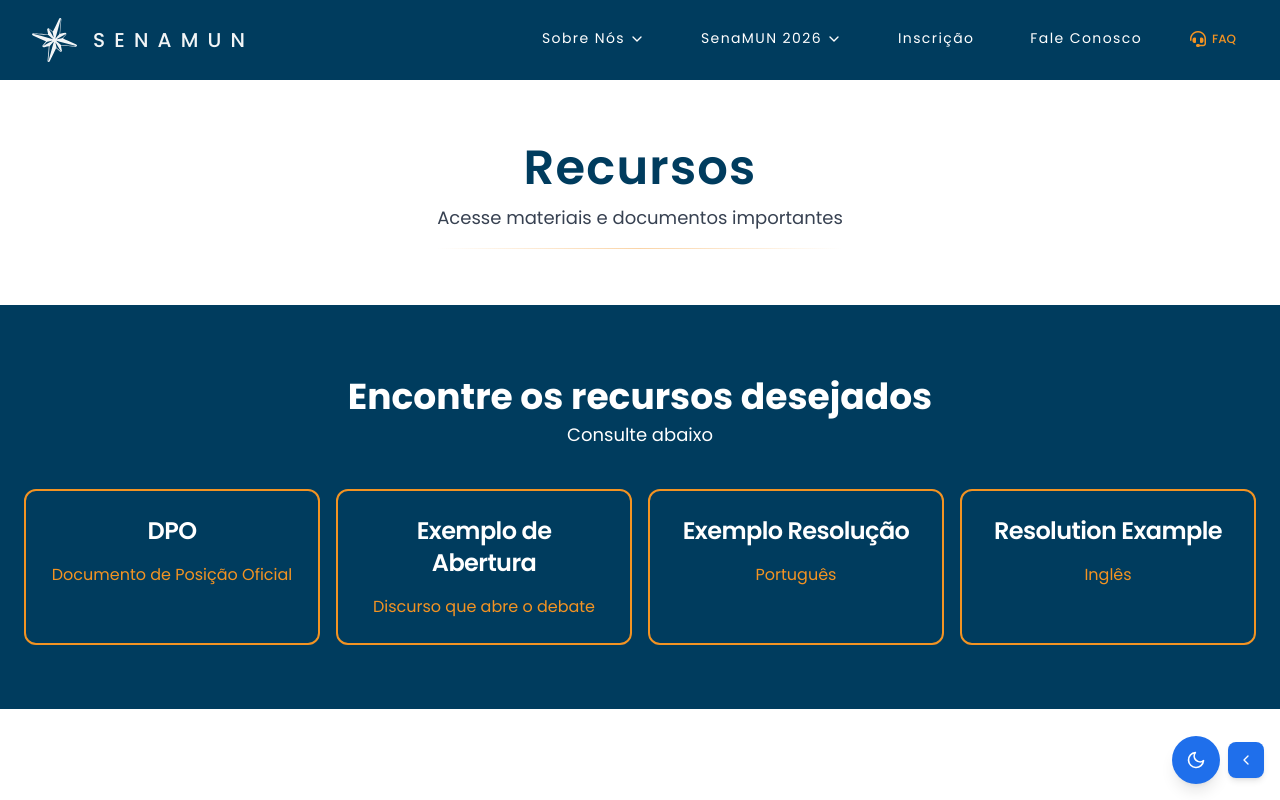
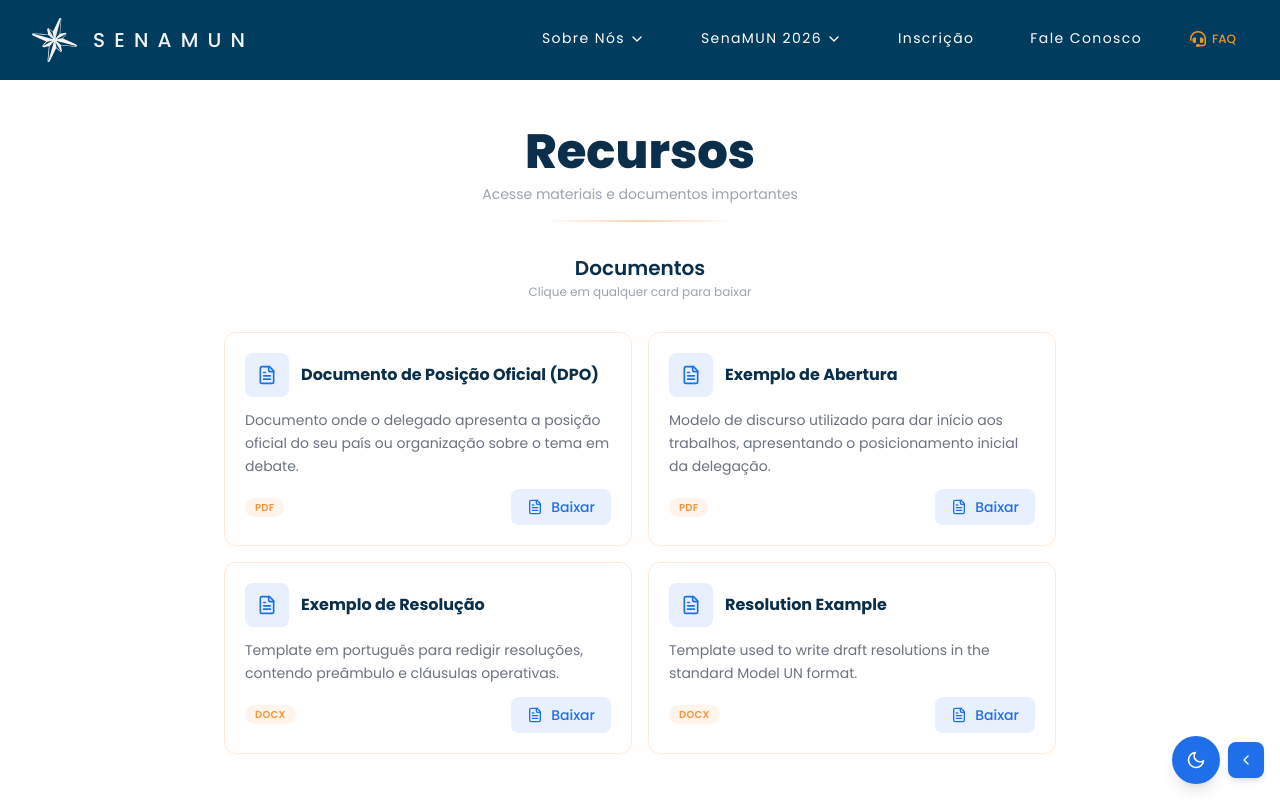
Before and after one commit to Senacmun/website, a Next.js app: page /recursos in a window 1280 px wide. Shown: the top 800 px of the page. Built offline with nearby package versions, Linux system fonts and the light colour scheme.

Commit message:
Recursos

```diff
--- a/src/app/parcerias/page.tsx
+++ b/src/app/parcerias/page.tsx
@@ -2,7 +2,6 @@
 
 import Image from "next/image";
 import { Button } from "@/components/ui/button";
-import { Card, CardContent } from "@/components/ui/card";
 import { FileDown } from "lucide-react";
 
 export default function PartnershipPage() {
@@ -19,42 +18,85 @@ export default function PartnershipPage() {
   };
 
   return (
-    <div className="container mx-auto px-4 py-12">
-      <h1 className="text-4xl font-bold text-center mb-12">Parceria</h1>
-      <div className="grid md:grid-cols-2 gap-8 mb-12">
-        <Card>
-          <CardContent className="flex flex-col h-96 items-center justify-between p-6">
-            <Image
-              src="/logo-senamun.png"
-              alt="SenaMUN"
-              width={250}
-              height={250}
-            />
-            <h2 className="text-2xl font-semibold mt-4">SenaMUN</h2>
-          </CardContent>
-        </Card>
-        <Card>
-          <CardContent className="flex flex-col items-center h-96 justify-between p-6">
+    <div className="min-h-screen bg-white dark:bg-[#111827] relative overflow-hidden">
+      {/* Background decorativo */}
+      <div className="absolute inset-0 opacity-5 dark:opacity-[0.03]">
+        <div
+          className="absolute inset-0"
+          style={{
+            backgroundImage:
+              "repeating-linear-gradient(45deg, transparent, transparent 35px, #1F6FEB11 35px, #1F6FEB11 36px), repeating-linear-gradient(-45deg, transparent, transparent 35px, #1F6FEB11 35px, #1F6FEB11 36px)",
+          }}
+        />
+      </div>
+      {/* Esferas decorativas */}
+      <div className="absolute -top-20 -right-20 w-80 h-80 bg-gradient-to-br from-light-blue-custom/20 to-yellow-custom/10 rounded-full blur-3xl pointer-events-none" />
+      <div className="absolute bottom-10 -left-10 w-60 h-60 bg-gradient-to-tr from-yellow-custom/10 to-light-blue-custom/10 rounded-full blur-3xl pointer-events-none" />
+
+      {/* Conteúdo principal */}
+      <div className="relative z-10 max-w-6xl mx-auto px-4 sm:px-6 lg:px-8 py-20">
+        {/* Título */}
+        <div className="text-center mb-16">
+          <h1 className="text-5xl lg:text-6xl font-extrabold text-[#0B2E4A] dark:text-white leading-tight">
+            Parceria
+          </h1>
+          <p className="mt-4 text-lg text-gray-500 dark:text-gray-400 max-w-2xl mx-auto">
+            Juntos fazendo a diferença pela comunidade.
+          </p>
+        </div>
+
+        {/* Card Corrente do Bem */}
+        <div className="flex flex-col md:flex-row bg-gray-50 dark:bg-[#0F2A3D] rounded-3xl border border-gray-200 dark:border-white/10 shadow-2xl overflow-hidden">
+          {/* Imagem */}
+          <div className="md:w-2/5 relative min-h-[280px]">
             <Image
               src="/correntebem.jpg"
               alt="Corrente do Bem"
-              width={200}
-              height={200}
+              fill
+              className="object-cover"
             />
-            <h2 className="text-2xl font-semibold mt-4">Corrente do Bem</h2>
-          </CardContent>
-        </Card>
+          </div>
+
+          {/* Texto */}
+          <div className="md:w-3/5 p-8 lg:p-12 flex flex-col justify-center">
+            <div className="flex items-center gap-3 mb-4">
+              <span className="w-8 h-1 bg-yellow-custom rounded-full"></span>
+              <h2 className="text-2xl font-bold text-[#0B2E4A] dark:text-white">
+                Corrente do Bem
+              </h2>
+            </div>
+
+            <p className="text-gray-600 dark:text-gray-400 leading-relaxed mb-6">
+              A Corrente do Bem é uma iniciativa que visa arrecadar alimentos e
+              recursos para auxiliar famílias em situação de vulnerabilidade.
+              O SenaMUN é parceiro ativo nesta causa, promovendo campanhas de
+              arrecadação e ações solidárias durante todo o ano.
+            </p>
+
+            <p className="text-gray-600 dark:text-gray-400 leading-relaxed mb-8">
+              Cada quilo de alimento doado faz a diferença na vida de quem mais
+              precisa. Participe e ajude a transformar vidas!
+            </p>
+
+            <div className="flex flex-col sm:flex-row items-start sm:items-center gap-4">
+              <Button asChild className="bg-[#1F6FEB] hover:bg-blue-600 text-white">
+                <a
+                  href="https://www.canva.com/design/DAGo3IZa2S0/NpwwXD7OK3zuF2ZItHNVDg/view?utm_content=DAGo3IZa2S0&utm_campaign=designshare&utm_medium=link2&utm_source=uniquelinks&utlId=h888188b6db"
+                  target="_blank"
+                  rel="noopener noreferrer"
+                >
+                  Conheça mais e ajude!
+                </a>
+              </Button>
+
+              <Button variant="outline" onClick={handleDownload} className="border-gray-300 dark:border-white/10 text-gray-700 dark:text-gray-300 hover:bg-gray-50 dark:hover:bg-white/10">
+                <FileDown className="mr-2 h-4 w-4" />
+                Baixar regulamento
+              </Button>
+            </div>
+          </div>
+        </div>
       </div>
-      <Card>
-        <CardContent className="flex flex-col items-center justify-center p-6">
-          <h2
-          className="text-2xl font-semibold mb-4 text-[#0000EE]">
-            <a href="https://www.canva.com/design/DAGo3IZa2S0/NpwwXD7OK3zuF2ZItHNVDg/view?utm_content=DAGo3IZa2S0&utm_campaign=designshare&utm_medium=link2&utm_source=uniquelinks&utlId=h888188b6db">
-              Conheça mais e Ajude!
-            </a>
-          </h2>
-        </CardContent>
-      </Card>
     </div>
   );
 }
--- a/src/app/recursos/page.tsx
+++ b/src/app/recursos/page.tsx
@@ -1,68 +1,141 @@
 "use client";
 
-import Image from "next/image";
-import resources from "./dataRecursos";
+import { FileText } from "lucide-react";
+import { useState } from "react";
 
-export default function Recursos() {
-  const headerHeight = 80;
+const resources = [
+  {
+    id: "dpo",
+    title: "Documento de Posição Oficial (DPO)",
+    description:
+      "Documento onde o delegado apresenta a posição oficial do seu país ou organização sobre o tema em debate.",
+    file: "recursos/documento-de-posicao-oficial.pdf",
+    type: "PDF",
+  },
+  {
+    id: "abertura",
+    title: "Exemplo de Abertura",
+    description:
+      "Modelo de discurso utilizado para dar início aos trabalhos, apresentando o posicionamento inicial da delegação.",
+    file: "recursos/discurso-de-abertura.pdf",
+    type: "PDF",
+  },
+  {
+    id: "resolucao-pt",
+    title: "Exemplo de Resolução",
+    description:
+      "Template em português para redigir resoluções, contendo preâmbulo e cláusulas operativas.",
+    file: "recursos/modelo-resolucao.docx",
+    type: "DOCX",
+  },
+  {
+    id: "resolucao-en",
+    title: "Resolution Example",
+    description:
+      "Template used to write draft resolutions in the standard Model UN format.",
+    file: "recursos/resolution-model.docx",
+    type: "DOCX",
+  },
+];
 
-  const ResourceCard = ({ title, description, link, ativado }: any) => (
-    <div
-      onClick={() => {
-        if (ativado) {
+function ResourceCard({
+  title,
+  description,
+  file,
+  type,
+}: {
+  title: string;
+  description: string;
+  file: string;
+  type: string;
+}) {
+  const [hovered, setHovered] = useState(false);
+
+  const handleDownload = () => {
     const downloadLink = document.createElement("a");
-          downloadLink.href = link;
-          downloadLink.download = title;
+    downloadLink.href = file;
+    downloadLink.download = file.split("/")[1];
     document.body.appendChild(downloadLink);
     downloadLink.click();
     document.body.removeChild(downloadLink);
-        } else {
-          alert("Em construção.");
-        }
-      }}
-      className={`group border-2 border-yellow-custom p-6 rounded-xl text-center transition-all duration-300 ${
-        ativado
-          ? "cursor-pointer hover:scale-[1.03] hover:bg-yellow-custom hover:shadow-lg"
-          : "cursor-not-allowed opacity-50"
+  };
+
+  return (
+    <div
+      onMouseEnter={() => setHovered(true)}
+      onMouseLeave={() => setHovered(false)}
+      onClick={handleDownload}
+      className={`flex flex-col items-start gap-3 rounded-xl border border-orange-400/20 px-5 py-5 cursor-pointer transition-all duration-300 ease-out ${
+        hovered ? "scale-[1.02] shadow-lg border-orange-400/50 bg-gray-50 dark:bg-[#0F2A3D]" : "bg-transparent dark:bg-[#0F2A3D]"
       }`}
     >
-      <h5 className="text-2xl font-semibold tracking-tight text-white transition-colors duration-300 group-hover:text-white">
+      {/* Topo: ícone + badge + título */}
+      <div className="flex items-center gap-3">
+        <div className="flex-shrink-0 w-11 h-11 rounded-lg bg-[#1F6FEB]/10 flex items-center justify-center">
+          <FileText className="h-5 w-5 text-[#1F6FEB]" />
+        </div>
+        <h3 className="text-base font-bold text-[#0B2E4A] dark:text-white">
           {title}
-      </h5>
+        </h3>
+      </div>
 
-      <p className="mt-4 text-yellow-custom transition-all duration-300 group-hover:text-white">
+      {/* Descrição */}
+      <p className="text-sm text-gray-500 dark:text-gray-400 leading-relaxed">
         {description}
       </p>
+
+      {/* Rodapé: badge + botão */}
+      <div className="flex items-center justify-between w-full mt-auto">
+        <span className="text-[10px] font-semibold uppercase tracking-wide text-orange-400 bg-orange-400/10 px-2.5 py-0.5 rounded-full">
+          {type}
+        </span>
+        <div
+          className={`flex items-center gap-2 px-4 py-2 rounded-lg text-sm font-medium transition-all duration-300 ${
+            hovered
+              ? "bg-[#1F6FEB] text-white shadow-sm"
+              : "bg-[#1F6FEB]/10 text-[#1F6FEB]"
+          }`}
+        >
+          <FileText className="h-4 w-4" />
+          Baixar
+        </div>
+      </div>
     </div>
   );
+}
 
+export default function Recursos() {
   return (
-    <div>
-      <section className="flex flex-col items-center justify-center pt-16 pb-6 text-center bg-white dark:bg-[#0B1E2D] transition-colors duration-300">
-        <div className="px-4 md:px-6">
-          <h1 className="text-4xl md:text-5xl font-semibold tracking-wide text-blue-custom dark:text-[#f39322]">
+    <div className="min-h-screen bg-white dark:bg-[#111827]">
+      <div className="max-w-4xl mx-auto px-4 sm:px-6 lg:px-8 pt-12 pb-20">
+        {/* Titulo */}
+        <div className="text-center mb-8">
+          <h1 className="text-5xl font-extrabold text-[#0B2E4A] dark:text-white">
             Recursos
           </h1>
-          <p className="mt-3 text-gray-700 dark:text-gray-300 text-lg">
+          <p className="mt-2 text-sm text-gray-400 dark:text-gray-500">
             Acesse materiais e documentos importantes
           </p>
-          <div className="w-full h-px my-4 bg-gradient-to-r from-transparent via-yellow-custom/40 to-transparent dark:via-[#013563]/40"></div>
+          <div className="w-48 h-[2px] mx-auto mt-4 bg-gradient-to-r from-transparent via-orange-400/40 to-transparent" />
         </div>
-      </section>
 
-      <section className="bg-blue-custom py-16 mt-4 flex flex-col justify-center">
-        <div className="text-center text-white px-6 mt-2">
-          <h1 className="font-bold text-4xl">
-            Encontre os recursos desejados
-          </h1>
-          <p className="text-white text-lg mt-1">Consulte abaixo</p>
+        {/* Subtitulo */}
+        <div className="text-center mb-8">
+          <h2 className="text-xl font-semibold text-[#0B2E4A] dark:text-white">
+            Documentos
+          </h2>
+          <p className="text-xs text-gray-400 dark:text-gray-500 mt-0.5">
+            Clique em qualquer card para baixar
+          </p>
         </div>
-        <div className="grid grid-cols-1 md:grid-cols-2 xl:grid-cols-4 gap-4 max-w-7xl mx-auto mt-10 px-6">
+
+        {/* Grid */}
+        <div className="grid grid-cols-1 md:grid-cols-2 gap-4">
           {resources.map((resource, index) => (
             <ResourceCard key={index} {...resource} />
           ))}
         </div>
-      </section>
+      </div>
     </div>
   );
 }
```
Lines whose indentation alone changed are shown as unchanged.
